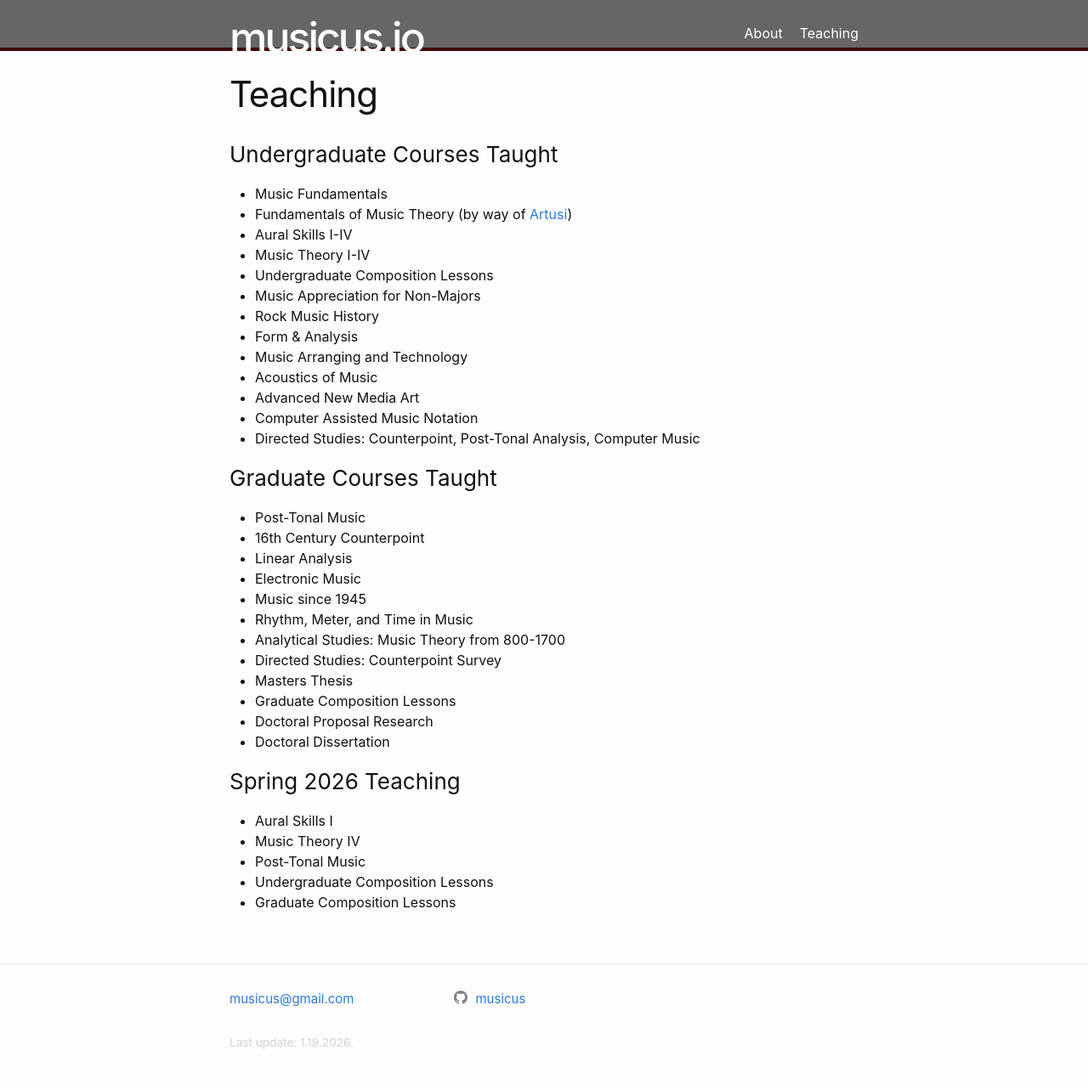
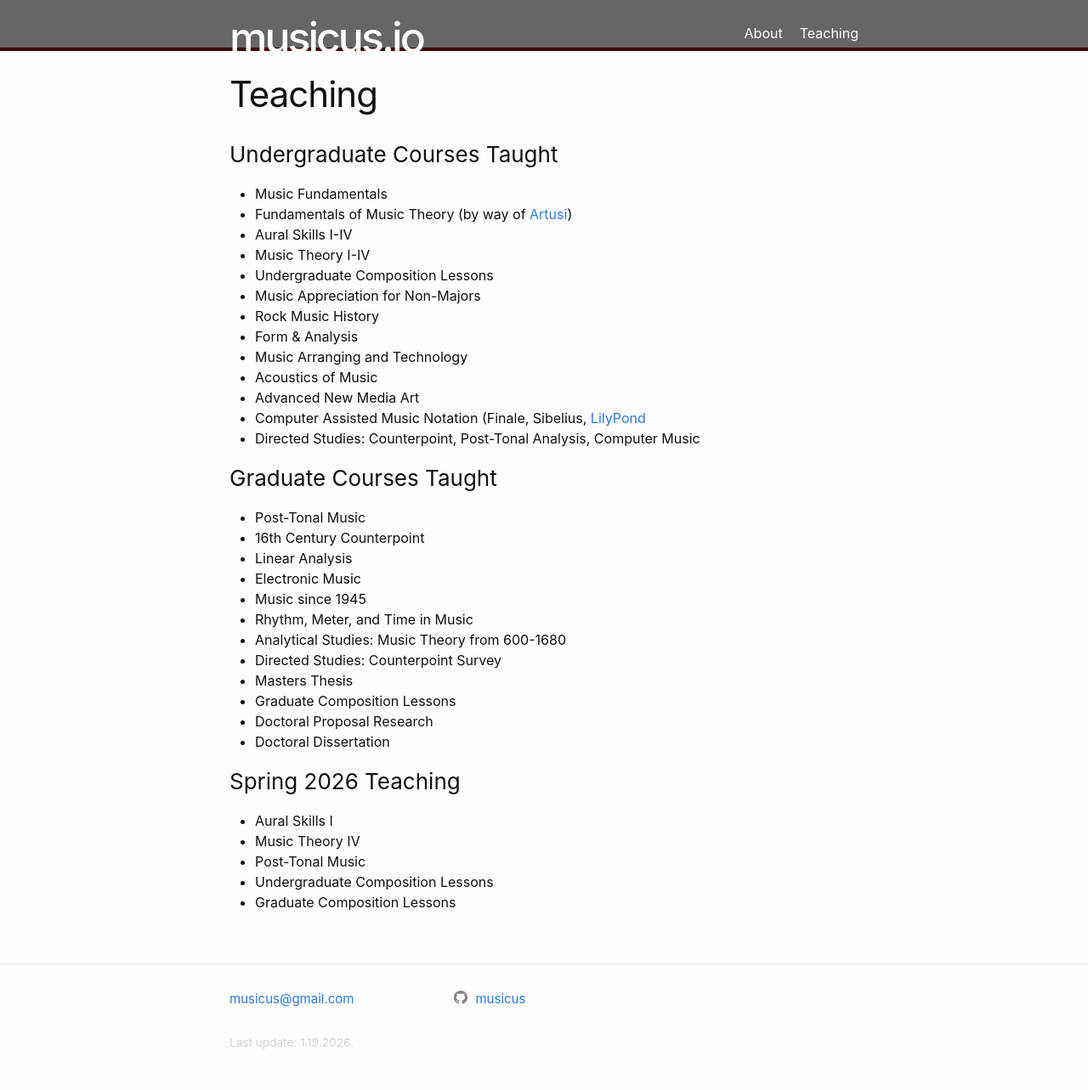
Before and after one commit to musicus/musicus.github.io, a Jekyll site: the page built from teaching.markdown, in a window 1280 px wide. Shown: the whole page at 85% size. Built offline with Jekyll 4.4.1, drawn with Linux system fonts in a browser that asks for light colours.

Commit message:
Updates.

```diff
--- a/teaching.markdown
+++ b/teaching.markdown
@@ -15,7 +15,7 @@ permalink: /teaching/
 - Music Arranging and Technology
 - Acoustics of Music
 - Advanced New Media Art
-- Computer Assisted Music Notation
+- Computer Assisted Music Notation (Finale, Sibelius, [LilyPond](https://lilypond.org{:target="_blank"})
 - Directed Studies: Counterpoint, Post-Tonal Analysis, Computer Music
 
 ### Graduate Courses Taught
@@ -25,7 +25,7 @@ permalink: /teaching/
 - Electronic Music
 - Music since 1945
 - Rhythm, Meter, and Time in Music
-- Analytical Studies: Music Theory from 800-1700
+- Analytical Studies: Music Theory from 600-1680
 - Directed Studies: Counterpoint Survey
 - Masters Thesis
 - Graduate Composition Lessons
```
